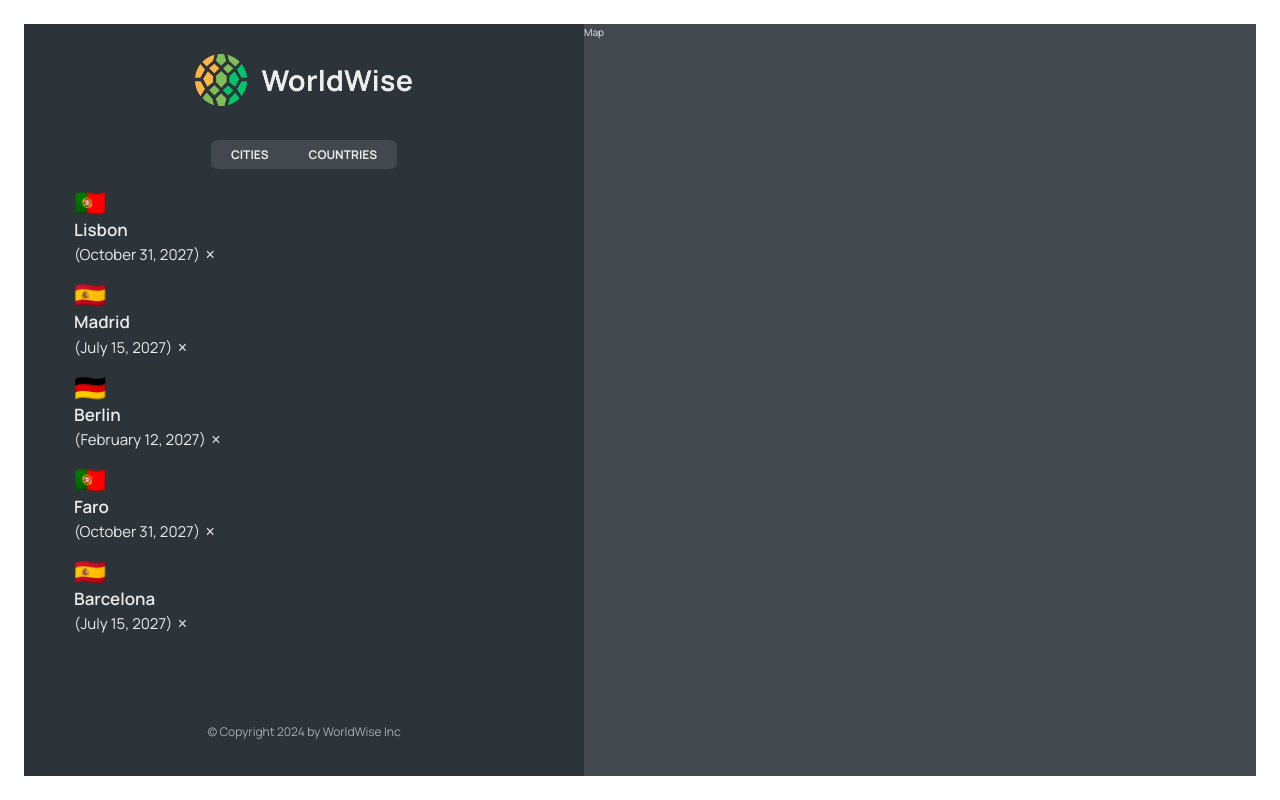
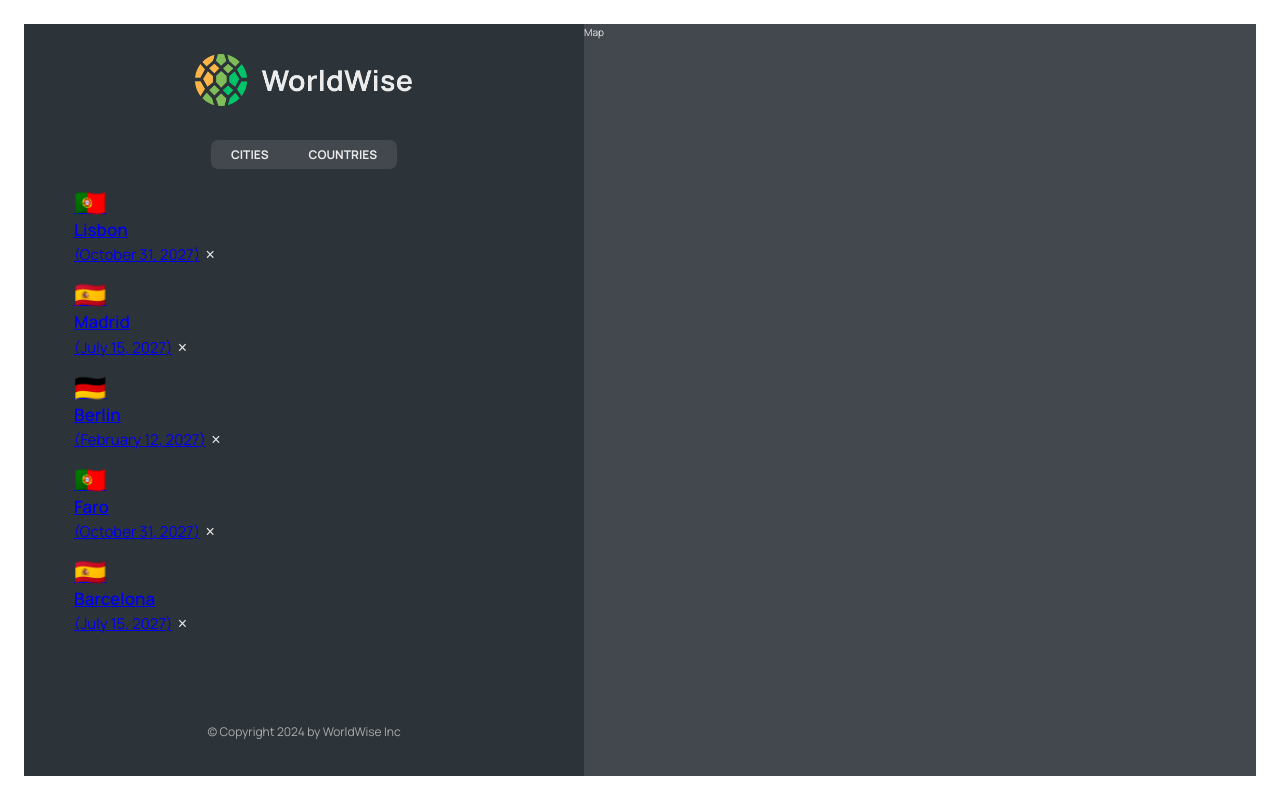
Before and after one commit to ifedayyo/workdwise, a React (Vite) app: page /app in a window 1280 px wide. Built offline with nearby package versions, Linux system fonts and the light colour scheme; data requests are answered from the project's data file.

Commit message:
push please

```diff
--- a/src/App.jsx
+++ b/src/App.jsx
@@ -8,6 +8,7 @@ import PageNotFound from "./pages/PageNotFound";
 import Login from "./pages/Login";
 import AppLayout from "./pages/AppLayout";
 import CityList from "./components/CityList";
+import City from "./components/City";
 
 import CountryList from "./components/CountryList";
 
@@ -48,6 +49,7 @@ export default function App() {
             path="cities"
             element={<CityList cities={cities} isLoading={isLoading} />}
           />
+          <Route path="cities/:id" element={<City />} />
           <Route
             path="countries"
             element={<CountryList cities={cities} isLoading={isLoading} />}
--- a/src/components/CityItem.jsx
+++ b/src/components/CityItem.jsx
@@ -1,4 +1,5 @@
 import styles from "./CityItem.module.css";
+import { Link } from "react-router-dom";
 
 const formatDate = (date) =>
   new Intl.DateTimeFormat("en", {
@@ -11,10 +12,12 @@ export default function CityItem({ city }) {
   const { cityName, emoji, date } = city;
   return (
     <li className={styles.CityItem}>
-      <span className={styles.emoji}>{emoji}</span>
-      <h3 className={styles.name}>{cityName}</h3>
-      <time className={styles.date}>({formatDate(date)})</time>
-      <button className={styles.deleteBtn}>&times;</button>
+      <Link>
+        <span className={styles.emoji}>{emoji}</span>
+        <h3 className={styles.name}>{cityName}</h3>
+        <time className={styles.date}>({formatDate(date)})</time>
+        <button className={styles.deleteBtn}>&times;</button>
+      </Link>
     </li>
   );
 }
--- a/src/components/CountryList.jsx
+++ b/src/components/CountryList.jsx
@@ -12,7 +12,7 @@ export default function CountryList({ cities, isLoading }) {
     );
 
   const countries = cities.reduce((arr, city) => {
-    if (!arr.map((el) => el.city).includes(city.country))
+    if (!arr.map((el) => el.country).includes(city.country))
       return [...arr, { country: city.country, emoji: city.emoji }];
     else return arr;
   }, []);
```
